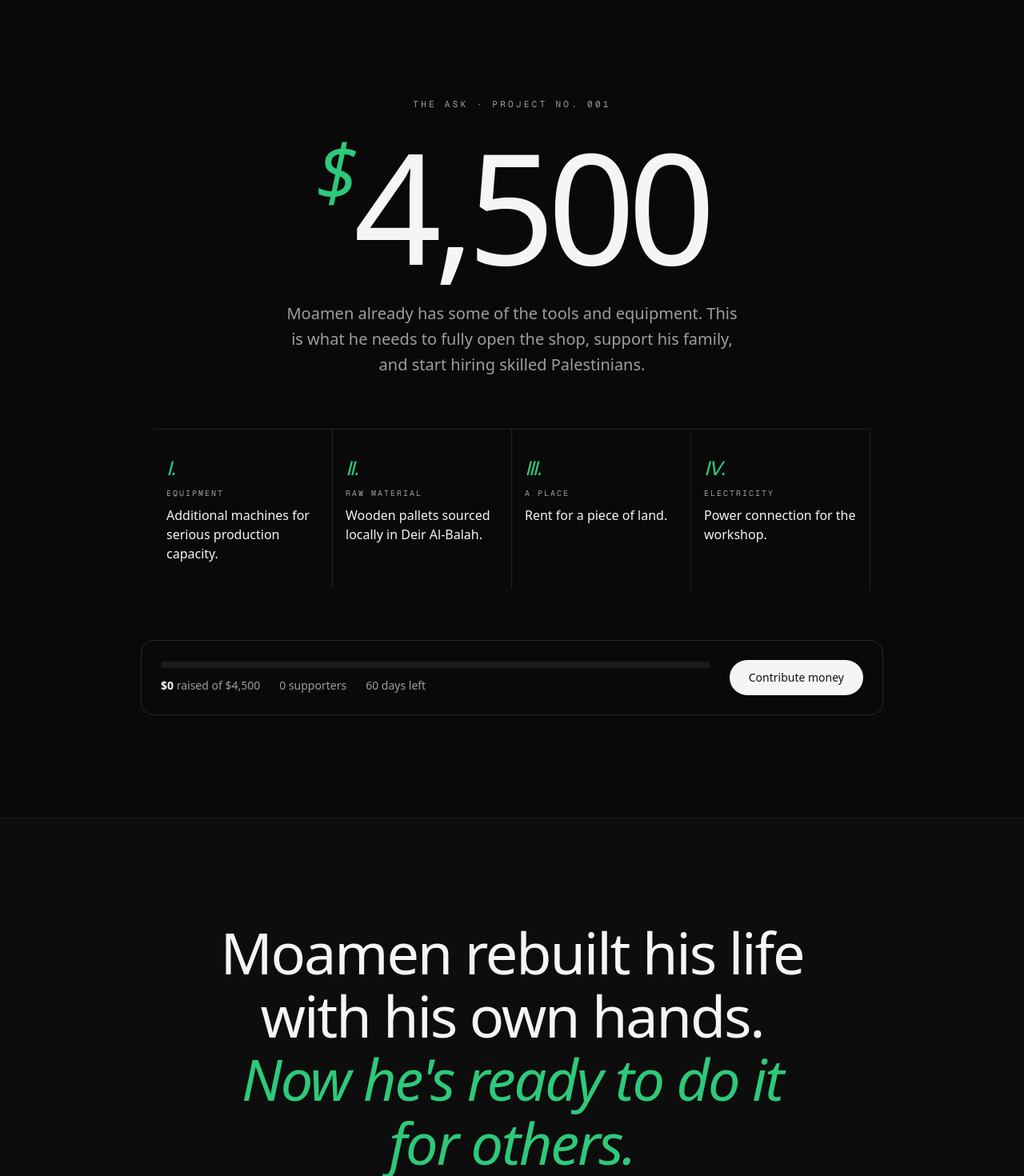
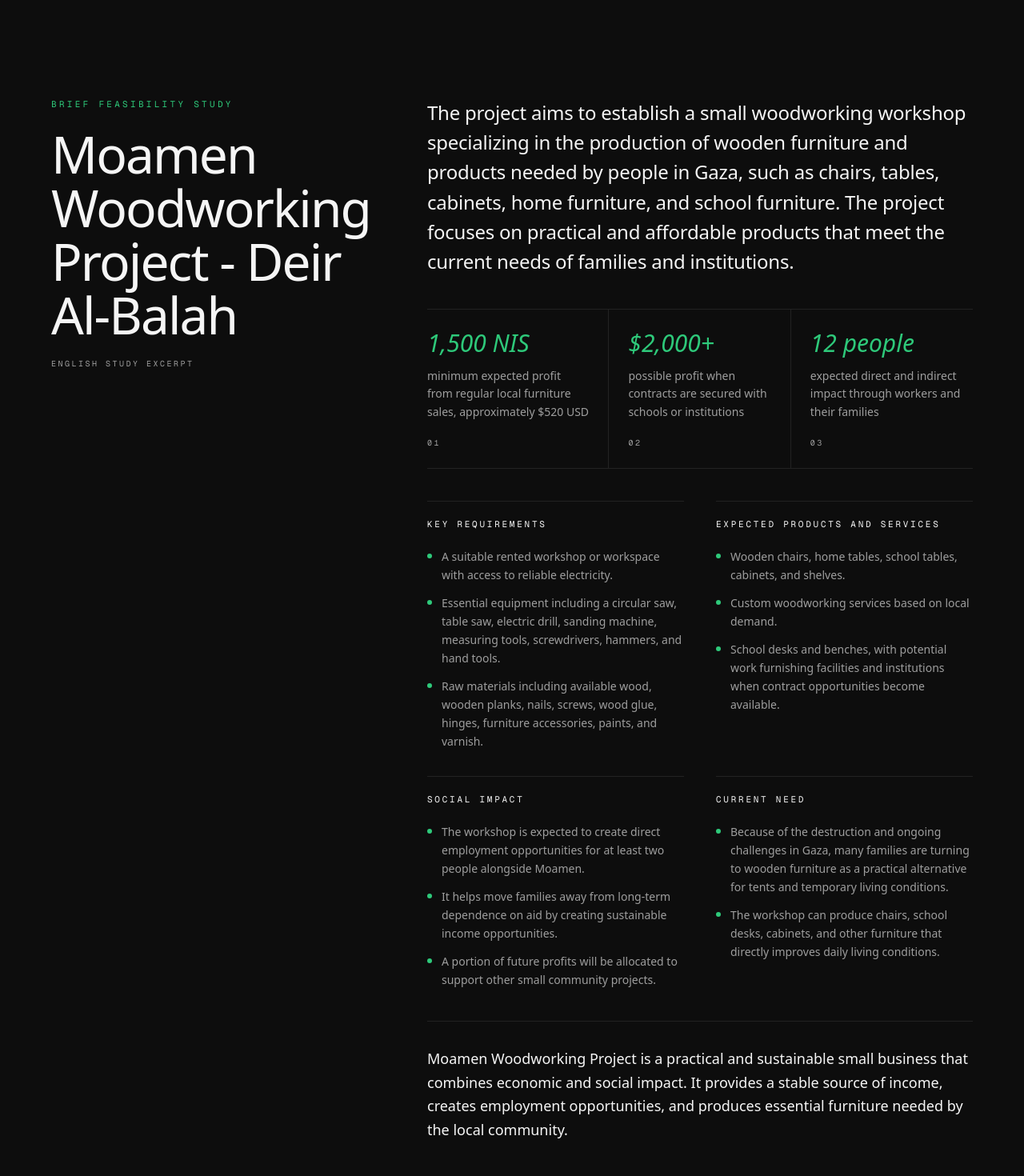
Before and after one commit to desingerpain-22/bidhra, a Next.js app: page /en/projects/moamen-woodworking-deir-al-balah in a window 1280 px wide. Shown: the part 6400-7870 px from the top of the page at 80% size. Built offline with nearby package versions, Linux system fonts and the light colour scheme.

Commit message:
Add Moamen feasibility study section

```diff
--- a/src/app/[locale]/projects/[slug]/page.tsx
+++ b/src/app/[locale]/projects/[slug]/page.tsx
@@ -134,6 +134,7 @@ export default async function ProjectDetail({
   }
 
   const c = moamenContent;
+  const study = c.feasibilityStudy;
 
   return (
     <div className="editorial flex flex-1 flex-col">
@@ -337,6 +338,100 @@ export default async function ProjectDetail({
       })}
 
       <section
+        className="border-t px-4 py-16 sm:px-12 sm:py-32"
+        style={{ borderColor: "var(--line)", background: "var(--bg-elev)" }}
+        lang="en"
+        dir="ltr"
+      >
+        <div className="mx-auto grid w-full max-w-6xl grid-cols-1 gap-10 lg:grid-cols-[minmax(0,4fr)_minmax(0,7fr)] lg:gap-20">
+          <Reveal direction="up">
+            <div className="lg:sticky lg:top-28">
+              <p className="font-mono text-[11px] uppercase tracking-[0.3em] text-accent">
+                {study.eyebrow}
+              </p>
+              <h2 className="mt-5 text-[clamp(2rem,5vw,4rem)] font-light leading-[1.05] tracking-[-0.03em] text-foreground">
+                {study.title}
+              </h2>
+              <p className="mt-5 font-mono text-[10px] uppercase tracking-[0.25em] text-muted-foreground">
+                {study.source}
+              </p>
+            </div>
+          </Reveal>
+
+          <div className="flex flex-col gap-10">
+            <Reveal direction="up" delay={100}>
+              <p className="text-xl font-light leading-[1.55] tracking-[-0.01em] text-foreground sm:text-2xl">
+                {study.overview}
+              </p>
+            </Reveal>
+
+            <Reveal direction="up" delay={160}>
+              <div
+                className="grid grid-cols-1 border-t sm:grid-cols-3"
+                style={{ borderColor: "var(--line)" }}
+              >
+                {study.stats.map((stat, i) => (
+                  <div
+                    key={stat.value}
+                    className="border-b py-6 sm:border-e sm:px-6 sm:first:ps-0 sm:last:border-e-0 sm:last:pe-0"
+                    style={{ borderColor: "var(--line)" }}
+                  >
+                    <p className="text-3xl font-light italic text-accent">
+                      {stat.value}
+                    </p>
+                    <p className="mt-3 text-sm font-light leading-[1.6] text-muted-foreground">
+                      {stat.label}
+                    </p>
+                    <p className="mt-5 font-mono text-[10px] uppercase tracking-[0.25em] text-muted-foreground">
+                      0{i + 1}
+                    </p>
+                  </div>
+                ))}
+              </div>
+            </Reveal>
+
+            <div className="grid grid-cols-1 gap-x-10 gap-y-8 md:grid-cols-2">
+              {study.sections.map((section, i) => (
+                <Reveal key={section.title} direction="up" delay={120 + i * 60}>
+                  <section
+                    className="border-t pt-5"
+                    style={{ borderColor: "var(--line)" }}
+                  >
+                    <h3 className="font-mono text-[11px] uppercase tracking-[0.25em] text-foreground">
+                      {section.title}
+                    </h3>
+                    <ul className="mt-5 flex flex-col gap-3">
+                      {section.items.map((item) => (
+                        <li
+                          key={item}
+                          className="grid grid-cols-[auto_1fr] gap-3 text-sm font-light leading-[1.65] text-muted-foreground"
+                        >
+                          <span
+                            className="mt-2 h-1.5 w-1.5 rounded-full bg-accent"
+                            aria-hidden
+                          />
+                          <span>{item}</span>
+                        </li>
+                      ))}
+                    </ul>
+                  </section>
+                </Reveal>
+              ))}
+            </div>
+
+            <Reveal direction="up" delay={240}>
+              <p
+                className="border-t pt-8 text-lg font-light leading-[1.65] text-foreground"
+                style={{ borderColor: "var(--line)" }}
+              >
+                {study.conclusion}
+              </p>
+            </Reveal>
+          </div>
+        </div>
+      </section>
+
+      <section
         id="donate"
         className="mx-auto w-full max-w-5xl border-t px-4 py-16 text-center sm:px-12 sm:py-32"
         style={{ borderColor: "var(--line)" }}
--- a/src/lib/moamen-content.ts
+++ b/src/lib/moamen-content.ts
@@ -35,6 +35,15 @@ export const moamenContent: {
   pullQuote: { body: RichLocalized; cite: Localized };
   fullBleed: { eyebrow: Localized; caption: Localized };
   workGrid: { eyebrow: RichLocalized; meta: Localized };
+  feasibilityStudy: {
+    eyebrow: string;
+    title: string;
+    source: string;
+    overview: string;
+    stats: { value: string; label: string }[];
+    sections: { title: string; items: string[] }[];
+    conclusion: string;
+  };
   ask: {
     eyebrow: Localized;
     amount: string;
@@ -249,6 +258,65 @@ export const moamenContent: {
       ar: "تصوير موثّق · دير البلح",
     },
   },
+  feasibilityStudy: {
+    eyebrow: "Brief Feasibility Study",
+    title: "Moamen Woodworking Project - Deir Al-Balah",
+    source: "English study excerpt",
+    overview:
+      "The project aims to establish a small woodworking workshop specializing in the production of wooden furniture and products needed by people in Gaza, such as chairs, tables, cabinets, home furniture, and school furniture. The project focuses on practical and affordable products that meet the current needs of families and institutions.",
+    stats: [
+      {
+        value: "1,500 NIS",
+        label:
+          "minimum expected profit from regular local furniture sales, approximately $520 USD",
+      },
+      {
+        value: "$2,000+",
+        label:
+          "possible profit when contracts are secured with schools or institutions",
+      },
+      {
+        value: "12 people",
+        label:
+          "expected direct and indirect impact through workers and their families",
+      },
+    ],
+    sections: [
+      {
+        title: "Key requirements",
+        items: [
+          "A suitable rented workshop or workspace with access to reliable electricity.",
+          "Essential equipment including a circular saw, table saw, electric drill, sanding machine, measuring tools, screwdrivers, hammers, and hand tools.",
+          "Raw materials including available wood, wooden planks, nails, screws, wood glue, hinges, furniture accessories, paints, and varnish.",
+        ],
+      },
+      {
+        title: "Expected products and services",
+        items: [
+          "Wooden chairs, home tables, school tables, cabinets, and shelves.",
+          "Custom woodworking services based on local demand.",
+          "School desks and benches, with potential work furnishing facilities and institutions when contract opportunities become available.",
+        ],
+      },
+      {
+        title: "Social impact",
+        items: [
+          "The workshop is expected to create direct employment opportunities for at least two people alongside Moamen.",
+          "It helps move families away from long-term dependence on aid by creating sustainable income opportunities.",
+          "A portion of future profits will be allocated to support other small community projects.",
+        ],
+      },
+      {
+        title: "Current need",
+        items: [
+          "Because of the destruction and ongoing challenges in Gaza, many families are turning to wooden furniture as a practical alternative for tents and temporary living conditions.",
+          "The workshop can produce chairs, school desks, cabinets, and other furniture that directly improves daily living conditions.",
+        ],
+      },
+    ],
+    conclusion:
+      "Moamen Woodworking Project is a practical and sustainable small business that combines economic and social impact. It provides a stable source of income, creates employment opportunities, and produces essential furniture needed by the local community.",
+  },
   ask: {
     eyebrow: { en: "The Ask · Project No. 001", ar: "المطلوب · المشروع رقم 001" },
     amount: "4,500",
```
